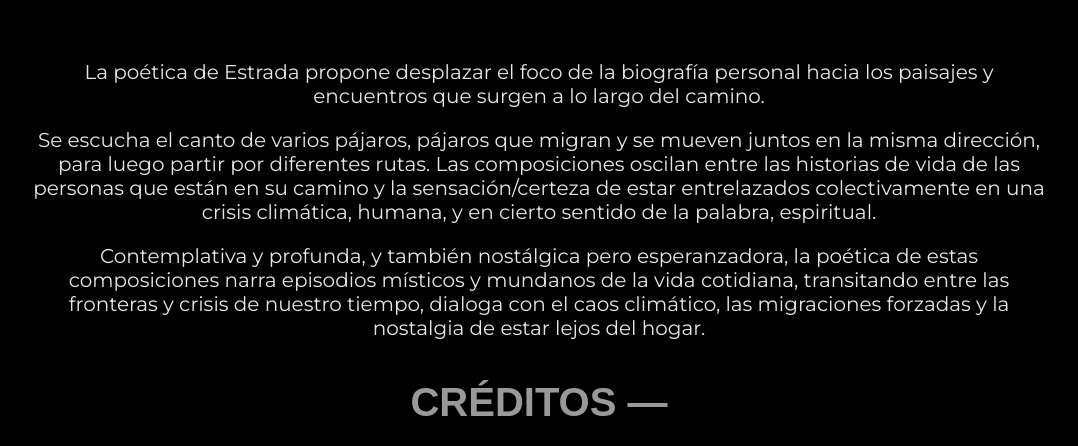
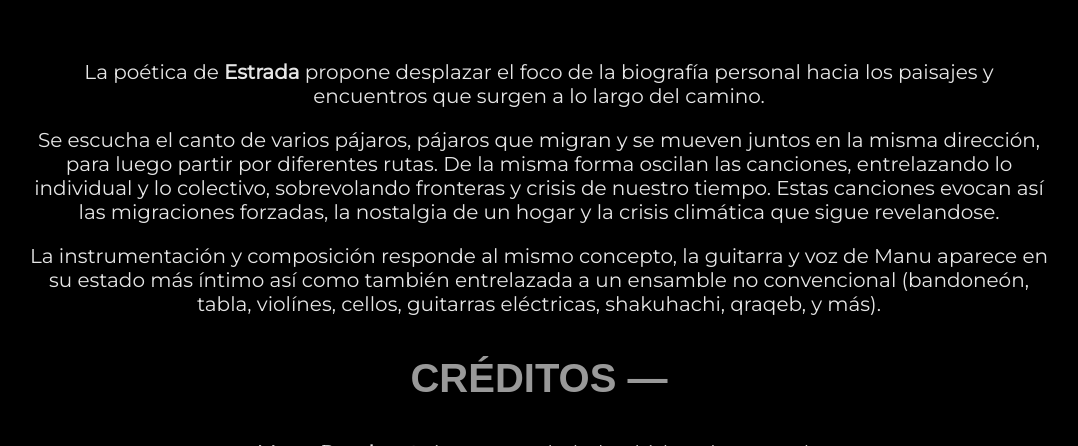
Before and after one commit to ManuRosales/manurosales.github.io, a Jekyll site: the page built from _projects/estrada.markdown, in a window 1280 px wide and 900 px high, cut to the strip 454-900 px from the top of the window. Shown: the whole strip, without its empty margins (101-1179 px from the left). Built offline with Jekyll 4.4.1, drawn with Linux system fonts in a browser that asks for light colours; nearby versions of some CDN libraries; some web fonts are replaced.

Commit message:
Updated Estrada

```diff
--- a/_projects/estrada.markdown
+++ b/_projects/estrada.markdown
@@ -6,17 +6,17 @@ smallHeroTitle: ESTRADA
 smallHeroTitle-color: "#999999"
 backgroundImage: "/uploads/tapa.jpg"
 primary-text:
-- La poética de Estrada propone desplazar el foco de la biografía personal hacia los
-  paisajes y encuentros que surgen a lo largo del camino.
-- Se escucha el canto de varios pájaros, pájaros que migran y se mueven juntos en
-  la misma dirección, para luego partir por diferentes rutas. Las composiciones oscilan
-  entre las historias de vida de las personas que están en su camino y la sensación/certeza
-  de estar entrelazados colectivamente en una crisis climática, humana, y en cierto
-  sentido de la palabra, espiritual.
-- Contemplativa y profunda, y también nostálgica pero esperanzadora, la poética de
-  estas composiciones narra episodios místicos y mundanos de la vida cotidiana, transitando
-  entre las fronteras y crisis de nuestro tiempo, dialoga con el caos climático, las
-  migraciones forzadas y la nostalgia de estar lejos del hogar.
+- La poética de <span class="bold">Estrada</span> propone desplazar el foco de la
+  biografía personal hacia los paisajes y encuentros que surgen a lo largo del camino.
+- 'Se escucha el canto de varios pájaros, pájaros que migran y se mueven juntos en
+  la misma dirección, para luego partir por diferentes rutas. De la misma forma oscilan
+  las canciones, entrelazando lo individual y lo colectivo, sobrevolando fronteras
+  y crisis de nuestro tiempo. Estas canciones evocan así las migraciones forzadas,
+  la nostalgia de un hogar y la crisis climática que sigue revelandose. '
+- La instrumentación y composición responde al mismo concepto, la guitarra y voz de
+  Manu aparece en su estado más íntimo así como también entrelazada a un ensamble
+  no convencional (bandoneón, tabla, violínes, cellos, guitarras eléctricas, shakuhachi,
+  qraqeb, y más).
 credits-title: CRÉDITOS
 credits-text:
 - <span class="bold">Manu Rosales:</span> Guitarra, voz, shakuhachi, bombo, qraqeb.<br
@@ -29,9 +29,9 @@ credits-text:
   humanos/Jarabi" (Violeta Parra / trad. Mali).
 - Las letras de "Ainda" y "Sonho sem ver terra" fueron escritas por <span class="bold">Pavel
   Tavares</span>.
-layout: projects
 language: es
 altLang: "/projects/en/estrada"
+layout: projects
 ---
 
 <section>
```
